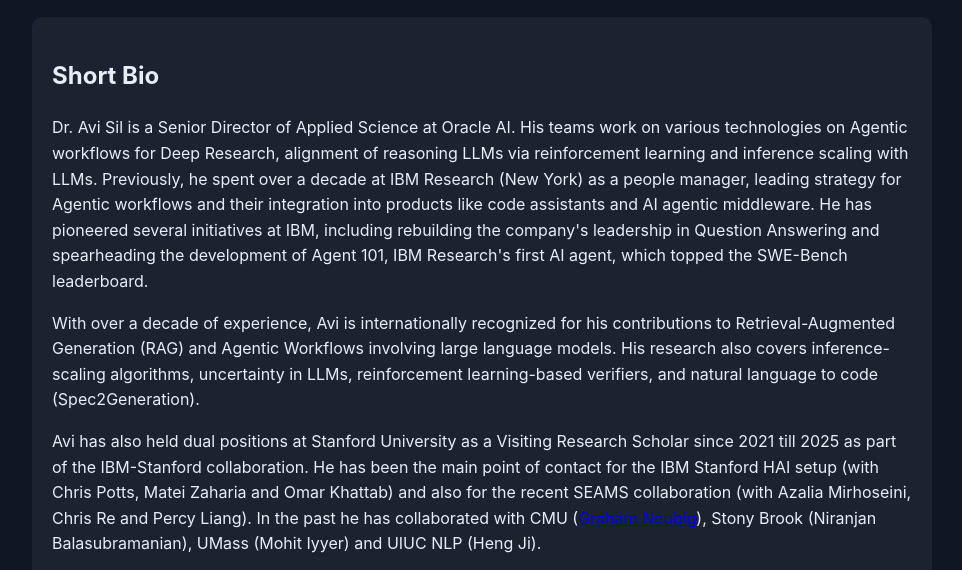
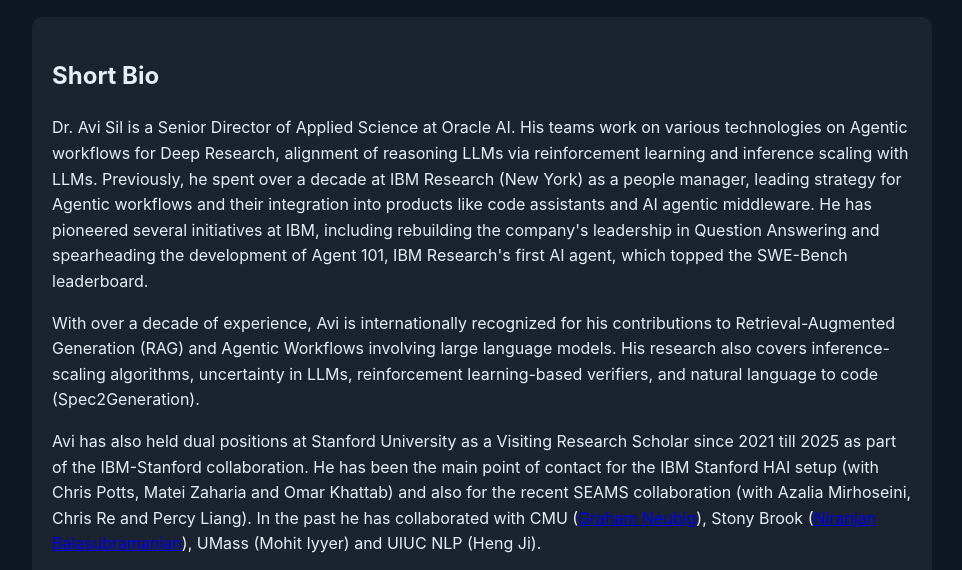
Before and after one commit to avisil/avisil.github.io, a plain HTML site: page index.html in a window 1280 px wide. Shown: the part 216-786 px from the top of the page, without its empty margins (158-1120 px from the left). Drawn offline with Linux system fonts and the light colour scheme.

Commit message:
Update index.html

```diff
--- a/index.html
+++ b/index.html
@@ -29,7 +29,7 @@
         <h2>Short Bio</h2>
         <p>Dr. Avi Sil is a Senior Director of Applied Science at Oracle AI. His teams work on various technologies on Agentic workflows for Deep Research, alignment of reasoning LLMs via reinforcement learning and inference scaling with LLMs. Previously, he spent over a decade at IBM Research (New York) as a people manager, leading strategy for Agentic workflows and their integration into products like code assistants and AI agentic middleware. He has pioneered several initiatives at IBM, including rebuilding the company's leadership in Question Answering and spearheading the development of Agent 101, IBM Research's first AI agent, which topped the SWE-Bench leaderboard. </p>
         <p> With over a decade of experience, Avi is internationally recognized for his contributions to Retrieval-Augmented Generation (RAG) and Agentic Workflows involving large language models. His research also covers inference-scaling algorithms, uncertainty in LLMs, reinforcement learning-based verifiers, and natural language to code (Spec2Generation).</p>
-        <p>Avi has also held dual positions at Stanford University as a Visiting Research Scholar since 2021 till 2025 as part of the IBM-Stanford collaboration. He has been the main point of contact for the IBM Stanford HAI setup (with Chris Potts, Matei Zaharia and Omar Khattab) and also for the recent SEAMS collaboration (with Azalia Mirhoseini, Chris Re and Percy Liang). In the past he has collaborated with CMU (<a href="https://www.phontron.com/" target="Graham Neubig">Graham Neubig</a>), Stony Brook (Niranjan Balasubramanian), UMass (Mohit Iyyer) and UIUC NLP (Heng Ji).</p>
+        <p>Avi has also held dual positions at Stanford University as a Visiting Research Scholar since 2021 till 2025 as part of the IBM-Stanford collaboration. He has been the main point of contact for the IBM Stanford HAI setup (with Chris Potts, Matei Zaharia and Omar Khattab) and also for the recent SEAMS collaboration (with Azalia Mirhoseini, Chris Re and Percy Liang). In the past he has collaborated with CMU (<a href="https://www.phontron.com/" target="Graham Neubig">Graham Neubig</a>), Stony Brook (<a href="https://www3.cs.stonybrook.edu/~niranjan/" >Niranjan Balasubramanian</a>), UMass (Mohit Iyyer) and UIUC NLP (Heng Ji).</p>
         <p>
         He actively contributes to the NLP community, serving in senior roles (SAC, track chair) at major conferences like ACL and NAACL, and holds over 20 U.S. patents in AI technologies.</p>
       </section>
```
